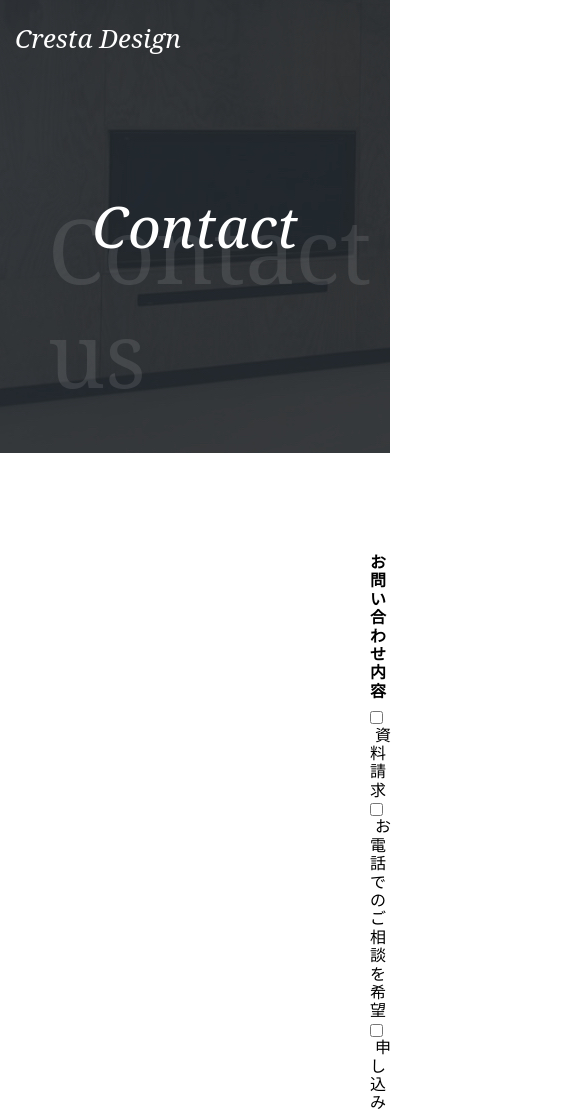
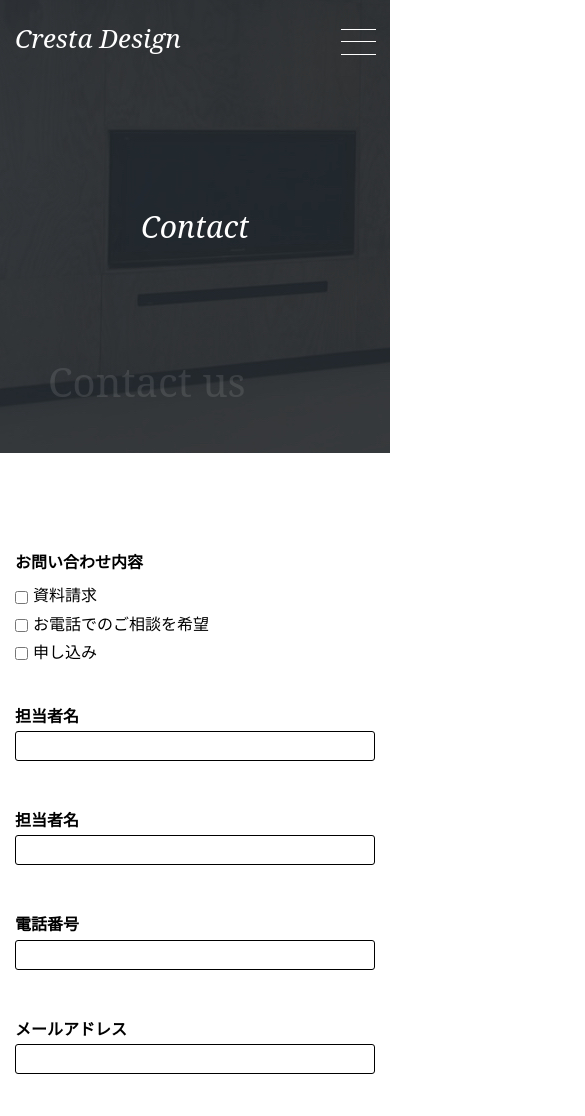
Before and after one commit to michiya-59/corporate_9, a plain HTML site: page contact.html in a window 390 px wide. Shown: the top 1116 px of the page, 585 px wide, since content can reach past the window. Drawn offline with nearby package versions, Linux system fonts and the light colour scheme.

Commit message:
問い合わせフォームの作成

```diff
--- a/contact.html
+++ b/contact.html
@@ -16,7 +16,8 @@
   <script src="js/slick/slick.js"></script>
   <script src="js/slick/slick.min.js"></script>
   <script src="js/slider.js"></script>
-  <script src="js/scroll.js"></script>
+  <script src="js/contact_scroll.js"></script>
+  <script src="js/hamburger.js"></script>
 </head>
 <body>
   <header>
@@ -33,19 +34,38 @@
             <li><a href="index.html#contact">Contact</a></li>
           </ul>
         </div>
+        <div id="hunbargur_menu" class="hunbargur_menu">
+          <span></span>
+          <span></span>
+          <span></span>
+        </div>
+        <div id="mask_menu" class="mask_menu">
+          <ul>
+            <li><a href="index.html#concept" id="mask_concept">Concept</a></li>
+            <li><a href="index.html#service" id="mask_service">Service</a></li>
+            <li><a href="index.html#works" id="mask_work">Works</a></li>
+            <li><a href="index.html#contact" id="mask_contact">Contact</a></li>
+          </ul>
+        </div>
       </div>
       <h1 class="contact_page_title">Contact</h1>
       <h1 class="contact_page_subtitle">Contact us</h1>
     </div>
   </header>
   <main>
-    <section class="contact_form">
+    <section class="contact_form" id="contact_form">
       <form action="">
         <div class="form_part_checkbox">
           <label>お問い合わせ内容</label>
-          <input type="checkbox" name="billing" id="billing"><span>資料請求</span>
-          <input type="checkbox" name="consult" id="consult"><span>お電話でのご相談を希望</span>
-          <input type="checkbox" name="apply" id="apply"><span>申し込み</span>
+          <dis class="contact_container_part">
+            <input type="checkbox" name="billing" id="billing"><span>資料請求</span>
+          </dis>
+          <dis class="contact_container_part">
+            <input type="checkbox" name="consult" id="consult"><span>お電話でのご相談を希望</span>
+          </dis>
+          <dis class="contact_container_part">
+            <input type="checkbox" name="apply" id="apply"><span>申し込み</span>
+          </dis>
         </div>
         <div class="form_part">
           <label>担当者名</label>
--- a/css/style.scss
+++ b/css/style.scss
@@ -749,6 +749,9 @@ body{
     color: white;
     font-style: italic;
     margin: 0;
+    @include media{
+      font-size: 1.875rem;
+    }
   }
   .contact_page_subtitle{
     position: absolute;
@@ -757,17 +760,30 @@ body{
     opacity: 0.1;
     padding-left: 48px;
     bottom: 48px;
+    @include media{
+      font-size: 2.5rem;
+    }
   }
 }
 
 // 問い合わせフォーム画面
 .contact_form{
   padding: 100px 370px 0 370px;
+  @include media{
+    padding: 100px 15px 0 15px;
+  }
   .form_part_checkbox{
     margin-bottom: 35px;
+    @include media{
+      display: flex;
+      flex-direction: column;
+      .contact_container_part{
+        margin-bottom: 10px;
+      }
+    }
     label{
       font-weight: bold;
-      margin-bottom: 7px;
+      margin-bottom: 15px;
       display: block;
     }
     span{
@@ -787,6 +803,9 @@ body{
       width: 700px;
       height: 30px;
       margin-bottom: 25px;
+      @include media{
+        width: 100%;
+      }
     }
     textarea{
       border: 1px solid black;
@@ -794,6 +813,9 @@ body{
       height: 171px;
       border-radius: 3px;
       margin-bottom: 80px;
+      @include media{
+        width: 100%;
+      }
     }
   }
   .view_more_btn_form {
--- /dev/null
+++ b/js/contact_scroll.js
@@ -0,0 +1,19 @@
+'use strict'
+
+window.addEventListener('load', () => {
+  const contact_page = document.getElementById('contact_page');
+  const contact_form = document.getElementById('contact_form');
+
+  window.addEventListener('scroll', () => {
+    const contact_page_scroll = contact_page.getBoundingClientRect().top;
+    const contact_form_scroll = contact_form.getBoundingClientRect().top;
+
+    if(contact_page_scroll > contact_form_scroll - 100){
+      contact_page.classList.add('active');
+    }else{
+      if(contact_page.classList.contains('active')){
+        contact_page.classList.remove('active');
+      }
+    }
+  });
+});
```
Also changed, not shown: css/style.css, 1 other file.
